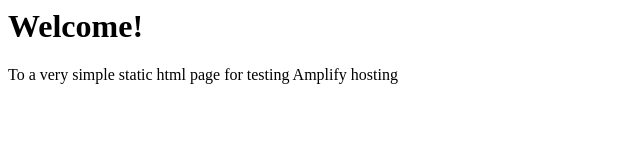
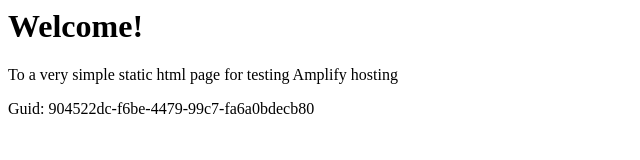
Before and after one commit to aws-aemilia-hkg/Github-PR-Commit-Integration-Test-DoNotTouch-GitHubAutoBuildCanaryTest-v1-preprod-ap-east-1, a website: page src/index.html in a window 1280 px wide. Shown: the whole page, without its empty margins (0-640 px from the left). Drawn offline with Linux system fonts and the light colour scheme.

Commit message:
commit from integ tests

```diff
--- a/src/index.html
+++ b/src/index.html
@@ -1,3 +1,5 @@
+
+
 <html lang="en">
 
 <head>
@@ -10,6 +12,6 @@
 <body>
     <h1>Welcome!</h1>
     <p>To a very simple static html page for testing Amplify hosting</p>
-</body>
+    <p>Guid: 904522dc-f6be-4479-99c7-fa6a0bdecb80</p></body>
 
 </html>
```
